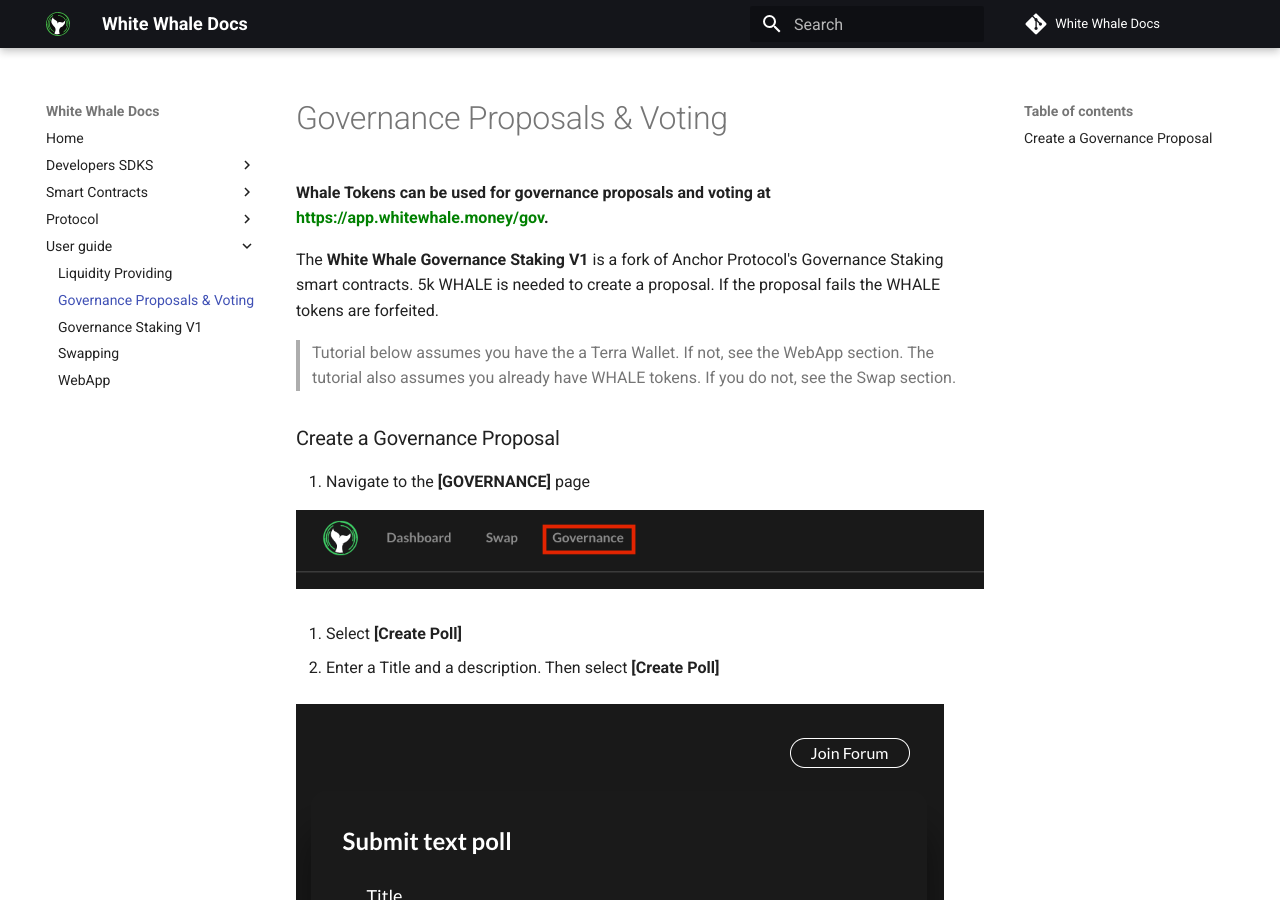
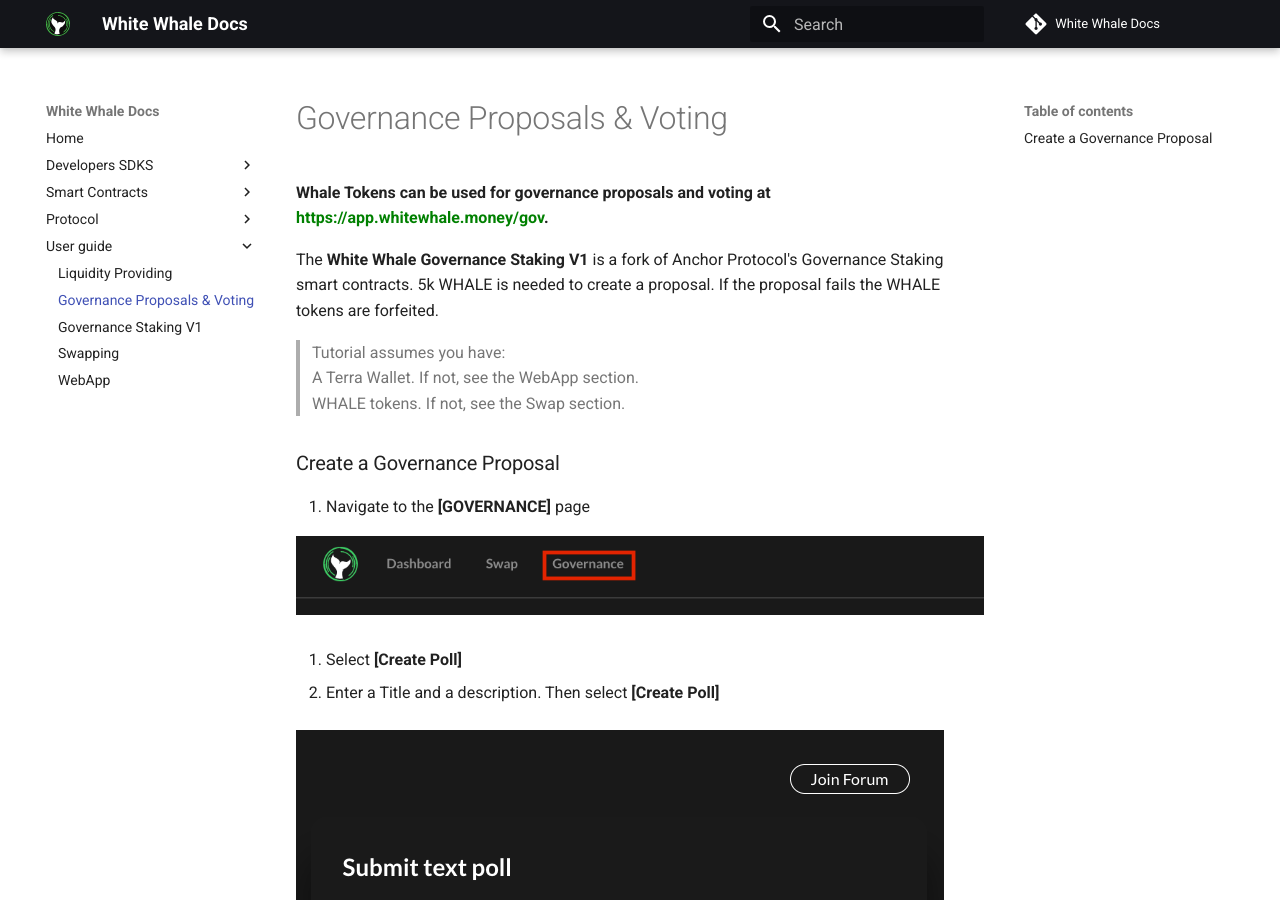
Before and after one commit to White-Whale-Defi-Platform/docs, an MkDocs documentation site: the page built from docs/user-guide/Proposals-Voting.md, in a window 1280 px wide and 900 px high. Built offline with MkDocs 1.6.1 and Material for MkDocs 9.7.7, drawn with Linux system fonts in a browser that asks for light colours; comment, search, counter and statistics services are not loaded.

Commit message:
fixed warnings

```diff
--- a/docs/user-guide/Proposals-Voting.md
+++ b/docs/user-guide/Proposals-Voting.md
@@ -4,8 +4,9 @@
 
 The **White Whale Governance Staking V1** is a fork of Anchor Protocol's Governance Staking smart contracts. 5k WHALE is needed to create a proposal. If the proposal fails the WHALE tokens are forfeited.
 
-> Tutorial below assumes you have the a Terra Wallet. If not, see the WebApp section.
-> The tutorial also assumes you already have WHALE tokens. If you do not, see the Swap section.
+> Tutorial assumes you have:
+> A Terra Wallet. If not, see the WebApp section.
+> WHALE tokens. If not, see the Swap section.
 
 ### Create a Governance Proposal
 
```
Also changed, not shown: docs/user-guide/Liquidity.md (+3 -1 lines), docs/user-guide/Staking.md (+0 -1 lines), docs/user-guide/Swap.md (+3 -2 lines).
